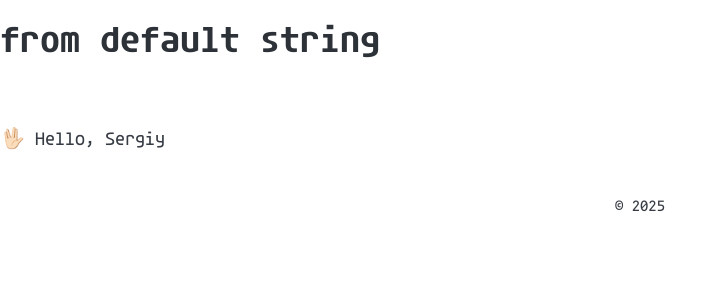
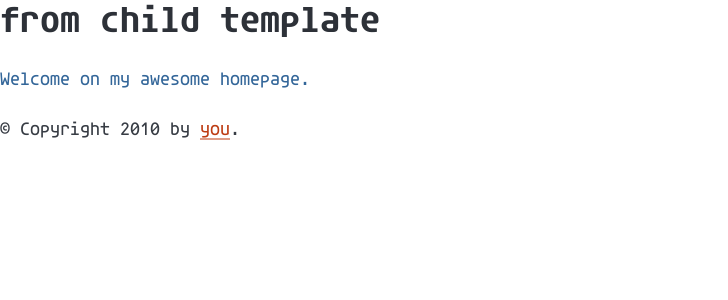
Before and after one commit to sduras/website, a Flask app: page / in a window 1280 px wide. Shown: the top 300 px of the page, without its empty margins (0-728 px from the left). Run offline with Flask 3, Linux system fonts and the light colour scheme; parts of the project's set-up code (start-up, migrations or seed data) failed here and were passed over.

Commit message:
initial commit

```diff
--- a/app.py
+++ b/app.py
@@ -75,13 +75,13 @@ DEFAULT_HTML = """
 </head>
 <body>
 <header id="header" class="container">
-    <h1>{{ heading }}</h1>
+    <h1>Homepage</h1>
 </header>
 <main id="main" class="container">
-    <span>{{ message }}</span>
+    <span>🖖🏻 Hello, Sergiy</span>
 </main>
 <footer id="footer" class="container">
-    <p>&copy; {{ year }}</p>
+    <p>&copy; 2025</p>
 </footer>
 </body>
 </html>
@@ -90,16 +90,10 @@ DEFAULT_HTML = """
 
 @app.route("/")
 def home():
-    data = {
-        "title": "Anonymous Website",
-        "heading": "from default string",
-        "message": "🖖🏻 Hello, Sergiy",
-        "year": time.strftime("%Y"),
-    }
     try:
-        return render_template("index.html", **data)
+        return render_template("index.html")
     except TemplateNotFound:
-        return render_template_string(DEFAULT_HTML, **data)
+        return render_template_string(DEFAULT_HTML)
 
 
 @app.route("/api/status")
--- /dev/null
+++ b/templates/base.html
@@ -0,0 +1,17 @@
+<!doctype html>
+<html>
+  <head>
+    {% block head %}
+    <link rel="stylesheet" href="{{ url_for('static', filename='style.css') }}">
+    <title>{% block title %}{% endblock %} - from template</title>
+    {% endblock %}
+  </head>
+  <body>
+    <div id="content">{% block content %}{% endblock %}</div>
+    <div id="footer">
+      {% block footer %}
+      &copy; Copyright 2010 by <a href="http://domain.invalid/">you</a>.
+      {% endblock %}
+    </div>
+  </body>
+</html>
--- a/templates/index.html
+++ b/templates/index.html
@@ -1,20 +1,14 @@
-<!DOCTYPE html>
-<html lang="en">
-<head>
-    <meta charset="UTF-8">
-    <meta name="viewport" content="width=device-width, initial-scale=1.0">
-    <title>{{ title }} from template</title>
-    <link rel="stylesheet" href="{{ url_for('static', filename='style.css') }}">
-</head>
-<body>
-<header>
-    <h1>{{ heading }}</h1>
-</header>
-<main>
-    <span>{{ message }}</span>
-</main>
-<footer>
-    <p>&copy; {{ year }}</p>
-</footer>
-</body>
-</html>
+{% extends "base.html" %}
+
+{% block title %}from child template{% endblock %}
+{% block head %}
+  {{ super() }}
+  <style type="text/css">
+    .important { color: #336699; }
+  </style>
+{% endblock %}
+{% block content %}
+  <h1>from child template</h1>
+  <p class="important">
+    Welcome on my awesome homepage.
+{% endblock %}
```
